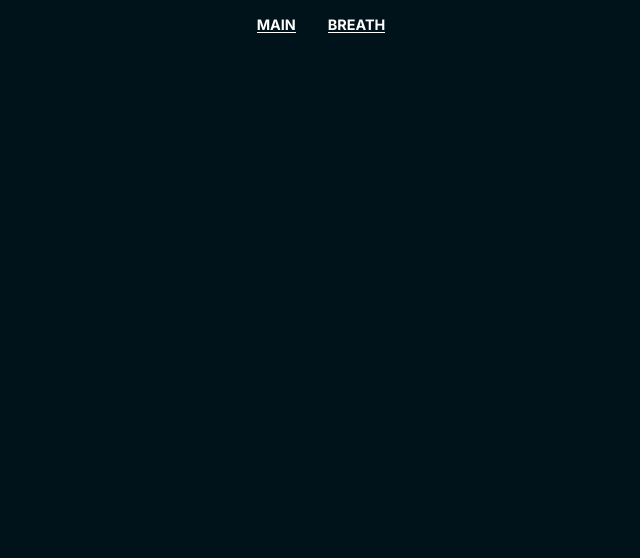
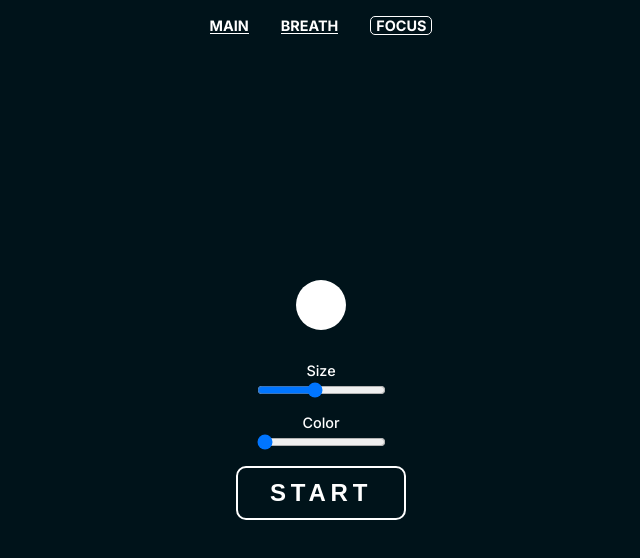
Before and after one commit to EvilDeedsIM/2i0.me, a Vue app: page /focus in a window 1280 px wide. Before the commit this address had no page. Shown: the top 558 px of the page, without its empty margins (319-959 px from the left). Built offline with nearby package versions, Linux system fonts and the light colour scheme.

Commit message:
focus added

```diff
--- /dev/null
+++ b/src/components/Focus.vue
@@ -0,0 +1,115 @@
+<template>
+  <div class="dot" :style="style"></div>
+  <label class="label" for="size">Size</label>
+  <input
+    class="range"
+    id="size"
+    type="range"
+    min="10"
+    max="100"
+    step="10"
+    v-model="size"
+  />
+
+  <label class="label" for="color">Color</label>
+  <input
+    class="range"
+    id="color"
+    type="range"
+    min="0"
+    max="27"
+    step="1"
+    v-model="colorNum"
+  />
+  <button class="btn">Start</button>
+</template>
+
+<script>
+export default {
+  data() {
+    return {
+      size: 50,
+      colorNum: 0,
+      colors: [
+        '#fff',
+        '#ff4d4d',
+        '#ff794d',
+        '#ffa64d',
+        '#ffd24d',
+        '#ffff4d',
+        '#d2ff4d',
+        '#a6ff4d',
+        '#79ff4d',
+        '#4dff4d',
+        '#4dff79',
+        '#4dffa6',
+        '#4dffd2',
+        '#4dffff',
+        '#4dd2ff',
+        '#4da6ff',
+        '#4d94ff',
+        '#4d79ff',
+        '#4d4dff',
+        '#794dff',
+        '#a64dff',
+        '#d24dff',
+        '#ff4dff',
+        '#ff4dd2',
+        '#ff4da6',
+        '#ff4d79',
+        '#ff4d4d',
+        '#0d0d0d', // 28 colors
+      ],
+    };
+  },
+  computed: {
+    style() {
+      return `background-color:${this.colors[this.colorNum]}; width: ${
+        this.size
+      }px; height: ${this.size}px`;
+    },
+  },
+};
+</script>
+
+<style scoped>
+.dot {
+  border-radius: 100%;
+  margin-bottom: 2rem;
+}
+
+.range {
+  margin-bottom: 1rem;
+}
+
+.label {
+  font-size: 0.9rem;
+  font-weight: 500;
+  margin-bottom: 0.2rem;
+}
+
+.btn {
+  padding: 0.7rem 2rem;
+  font-size: 1.5rem;
+  font-weight: 700;
+  text-transform: uppercase;
+  letter-spacing: 0.3rem;
+  cursor: pointer;
+  background: none;
+  color: #fff;
+  border: 2px solid #fff;
+  border-radius: 10px;
+  opacity: 1;
+  transition: 0.5s ease-in-out;
+}
+
+.btn:active {
+  font-size: 1.3rem;
+  transition: 0.1s ease-in-out;
+}
+
+.btn.hidden {
+  opacity: 0;
+  transition: 0.5s ease-in-out;
+}
+</style>
--- a/src/components/Navigation.vue
+++ b/src/components/Navigation.vue
@@ -2,12 +2,9 @@
   <div class="nav">
     <router-link to="/">Main</router-link>
     <router-link to="/breath">Breath</router-link>
+    <router-link to="/focus">Focus</router-link>
   </div>
 </template>
-
-<script>
-export default {};
-</script>
 
 <style>
 .nav {
```
Also changed, not shown: src/router.js (+3 -5 lines).
